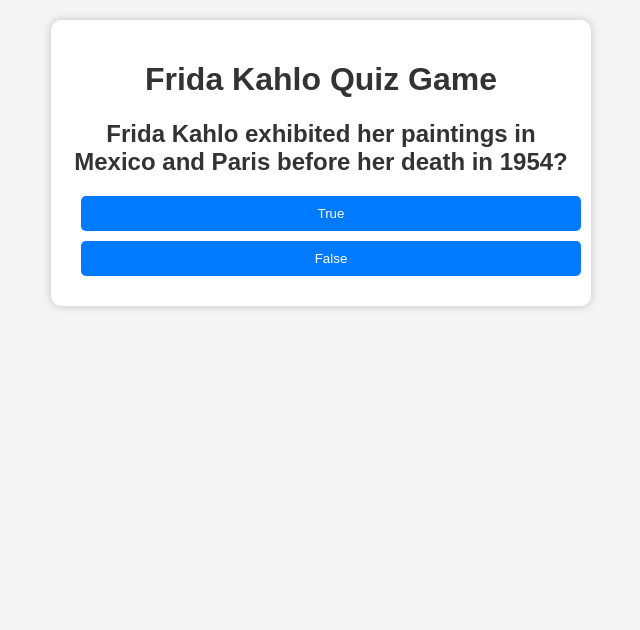
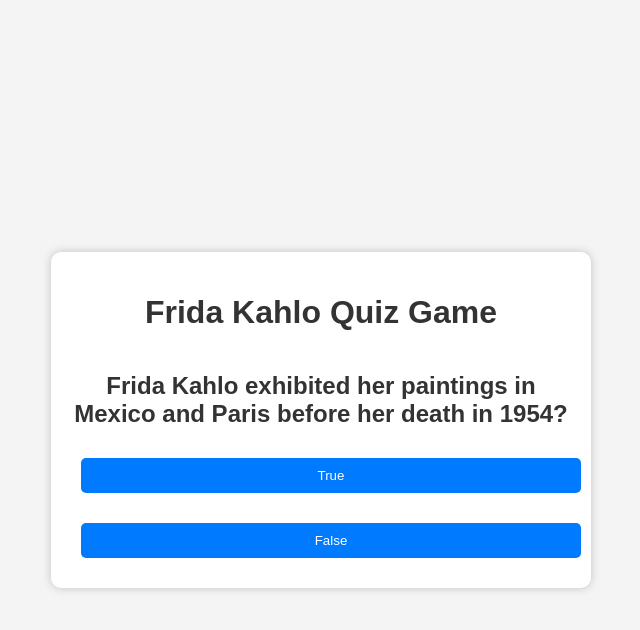
Before and after one commit to paintedlbird7/Quiz_Proj_1, a plain HTML site: page index.html in a window 1280 px wide. Both pictures are taken after a click on the button "Frida Kahlo". Shown: the whole page, without its empty margins (319-959 px from the left). Drawn offline with Linux system fonts and the light colour scheme.

Commit message:
added flexbox

```diff
--- a/css/style.css
+++ b/css/style.css
@@ -4,16 +4,22 @@ body {
     background-color: #f4f4f4;
     margin: 0;
     padding: 20px;
+    display: flex;
+    justify-content: center;
+    align-items: center;
+    min-height: 100vh;
 }
 
 #quiz-container {
     background: white;
     width: 90%;
     max-width: 500px;
-    margin: auto;
     padding: 20px;
     border-radius: 10px;
     box-shadow: 0 0 10px rgba(0, 0, 0, 0.2);
+    display: flex;
+    flex-direction: column;
+    align-items: center;
 }
 
 h1, h2 {
@@ -38,7 +44,13 @@ button:hover {
     display: none;
 }
 
-#options button {
-    display: block;
+#options {
+    display: grid;
+    grid-template-columns: 1fr;
+    gap: 10px;
     width: 100%;
 }
+
+#options button {
+    width: 100%;
+}
```
